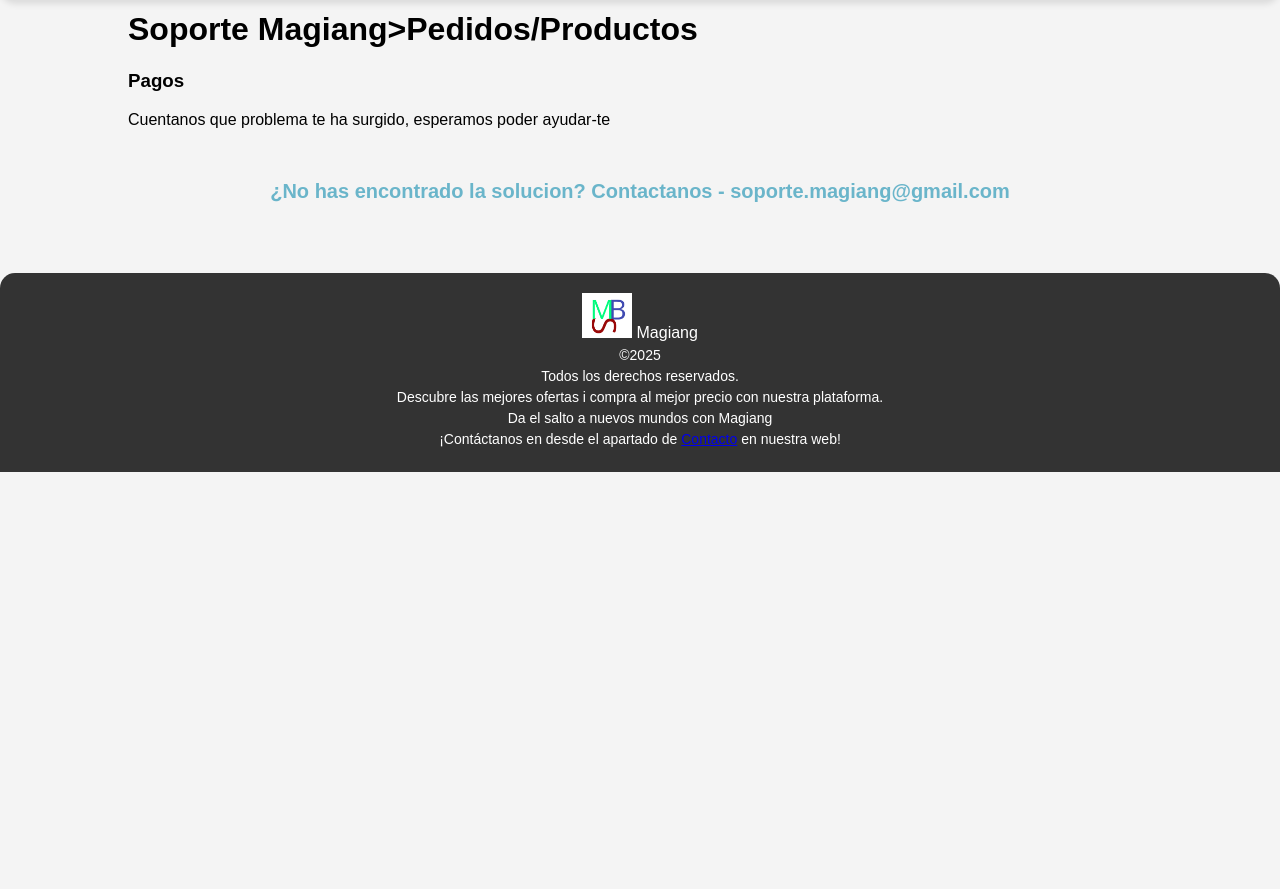
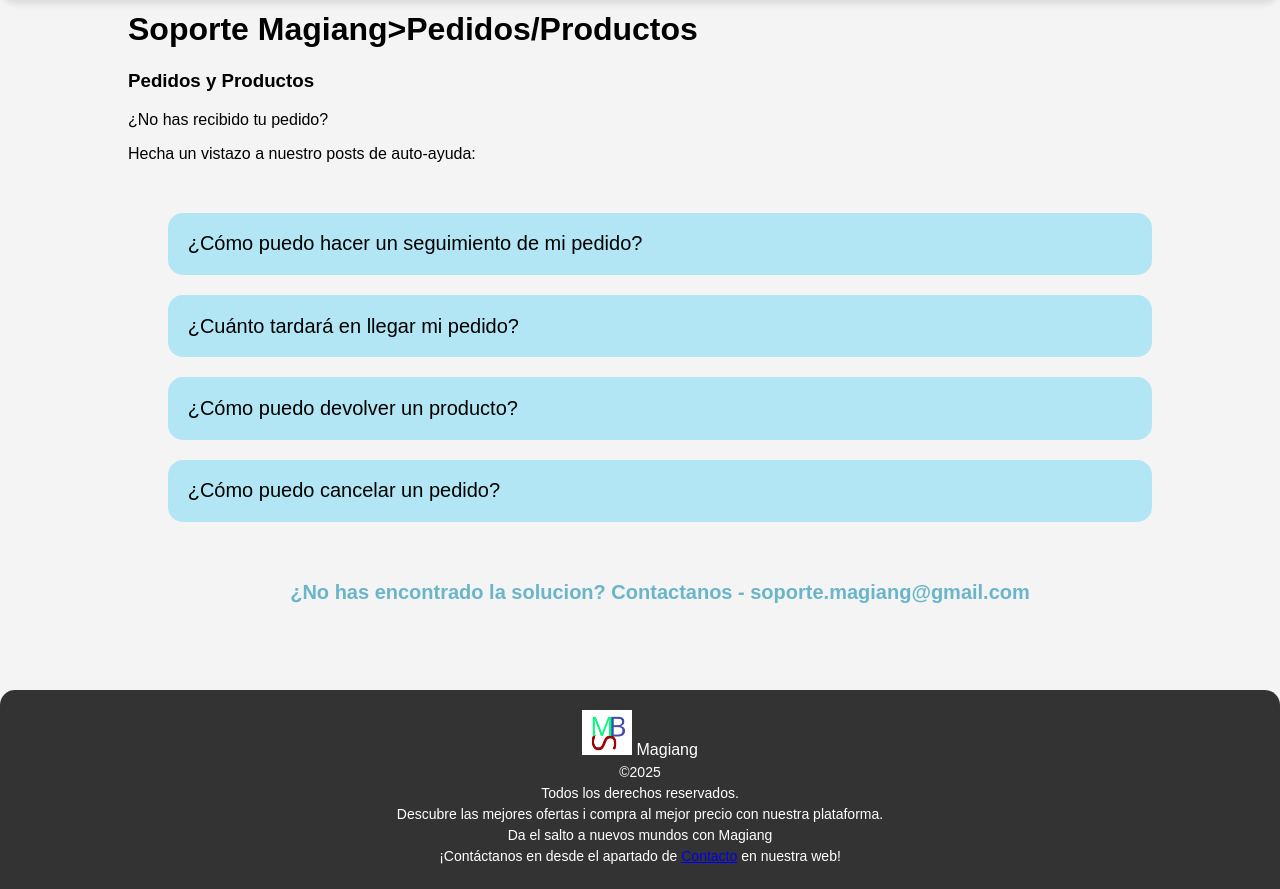
Before and after one commit to bixiPRO/MAGIANG, a PHP site: page /contacto_pyp.html in a window 1280 px wide. Shown: the part 110-999 px from the top of the page. Before the commit the page ends 582 px from the top, so only its background shows below. Run offline with PHP 8.4, Linux system fonts and the light colour scheme.

Commit message:
Se ha añadido los links a los posts de ayuda en la pagina de contacto>pedidos y productos y se ha añadido su estilo.

```diff
--- a/WEB/contacto_pyp.html
+++ b/WEB/contacto_pyp.html
@@ -37,8 +37,14 @@
     <main>
         <h1> <a href="contacto.html">Soporte Magiang</a>>Pedidos/Productos</h1>
         <div class="contacta-txt">
-            <h3>Pagos</h3>
-            <p>Cuentanos que problema te ha surgido, esperamos poder ayudar-te</p>
+            <h3>Pedidos y Productos</h3>
+            <p>¿No has recibido tu pedido?</p>
+            <p>Hecha un vistazo a nuestro posts de auto-ayuda:</p>
+            <ul>
+                <li><a href="contacto_pyp.html">¿Cómo puedo hacer un seguimiento de mi pedido?</a></li>
+                <li><a href="contacto_pyp.html">¿Cuánto tardará en llegar mi pedido?</a></li>
+                <li><a href="contacto_pyp.html">¿Cómo puedo devolver un producto?</a></li>
+                <li><a href="contacto_pyp.html">¿Cómo puedo cancelar un pedido?</a></li>
         <h4>¿No has encontrado la solucion? Contactanos - soporte.magiang@gmail.com</h4>
 
     </main>
--- a/WEB/css/style_contacto.css
+++ b/WEB/css/style_contacto.css
@@ -184,6 +184,35 @@ h4 {
 
 /* END ESTILOS FOTOS OPCIONES */
 
+/* ESTILOS ENLACES POSTS CONTACTO */
+main ul{
+    display: flex;
+    flex-direction: column;
+    justify-content: center;
+    margin-top: 40px;
+}
+main li{
+    background-color: #b2e6f5;
+    list-style: none;
+    text-decoration: none;
+    margin-top: 10px;
+    margin-bottom: 10px;
+    font-size: 20px;
+    color: #555;
+    border-radius: 15px;
+    padding: 2%;
+}
+main li a{
+    text-decoration: none;
+    color: black;
+}
+main li:hover {
+    transform: scale(1.05);
+    background-color: #6ab5ca;
+}
+main li:hover a{
+    color: white;
+}
 /* ESTILOS FOOTER */
 footer {
     background: #333;
```
